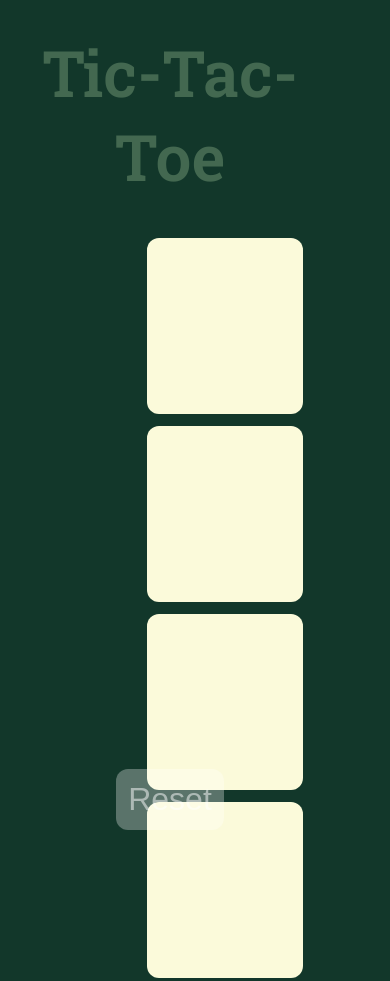
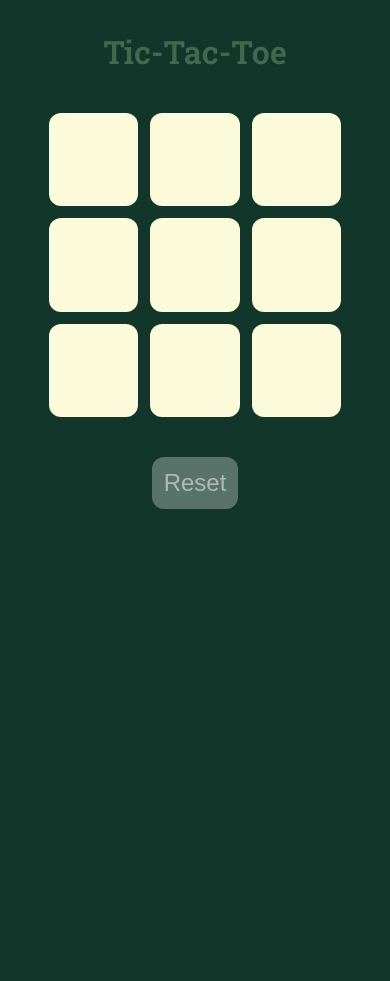
Before and after one commit to nxhettry/TicTacToe, a plain HTML site: page index.html in a window 390 px wide. Shown: the top 981 px of the page. After the commit the page ends 844 px from the top, so only its background shows below. Drawn offline with Linux system fonts and the light colour scheme; a web font is replaced by a local one.

Commit message:
added responsiveness

```diff
--- a/style.css
+++ b/style.css
@@ -15,7 +15,7 @@ body{
 }
 .heading{
     font-size: 4rem;
-    margin: 30px 50px 0 0;
+    margin: 30px auto 0;
     font-family: 'Roboto Slab', serif;
     color: #436850;
 }
@@ -35,27 +35,68 @@ body{
 }
 .game{
     height: 57vh;
-    width: 40vw;
-    display: flex;
-    flex-wrap: wrap;
-    margin: 40px 0 0 60px;
+    width: 33vw;
+    display: grid;
+    grid-template-columns: repeat(3, 1fr);
+    grid-template-rows: repeat(3, 1fr);
+    margin: 40px auto;
     gap: 12px;
 }
 .box{
     color: black;
     font-size: 6em;
-    height: 11rem;
-    width: 11rem;
     background-color: #FBFADA;
     border-radius: 12px;
     border: none;
 }
 .rstBtn{
     padding: 12px;
-    margin: 50px 50px 0 0;
+    margin: 20px auto;
     font-size: 2rem;
     color: rgba(255, 255, 255, 0.5);
     background-color: rgba(255, 255, 255, 0.3);
     border: none;
     border-radius: 12px;
 }
+@media (max-width: 375px) {
+.game{
+    height: 50vh;
+    width: 80vw;
+    margin: 40px auto;
+}
+.rstBtn{
+    margin: 0 auto 50px;
+}
+.heading{
+    margin: 30px auto 0;
+    font-size: 3rem;
+}
+
+}
+@media (max-width: 1200px){
+    .heading{
+        font-size: 3.5rem;
+    }
+}
+@media (max-width: 1000px){
+    .heading{
+        font-size: 3rem;
+    }
+}
+@media (max-width: 800px){
+    .heading{
+        font-size: 2rem;
+    }
+    .rstBtn{
+        margin: 0 auto 50px;
+    }
+}
+@media (max-width: 450px){
+    .game{
+        height: 36vh;
+        width: 75vw;
+    }
+    .rstBtn{
+        font-size: 1.5rem;
+    }
+}
```
